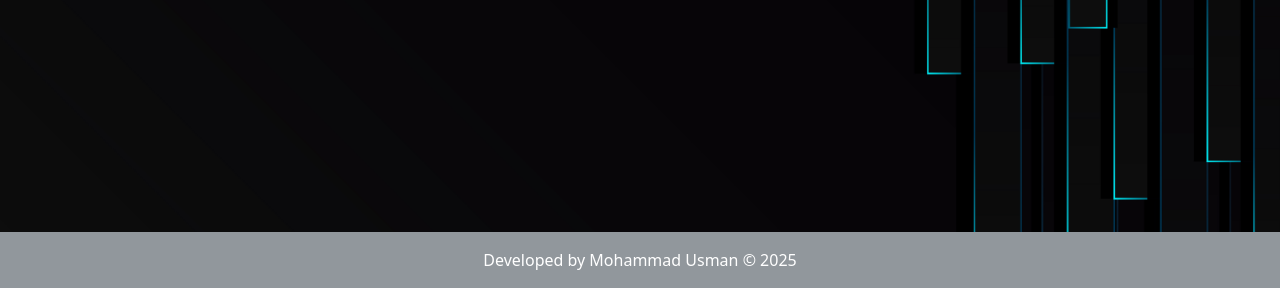
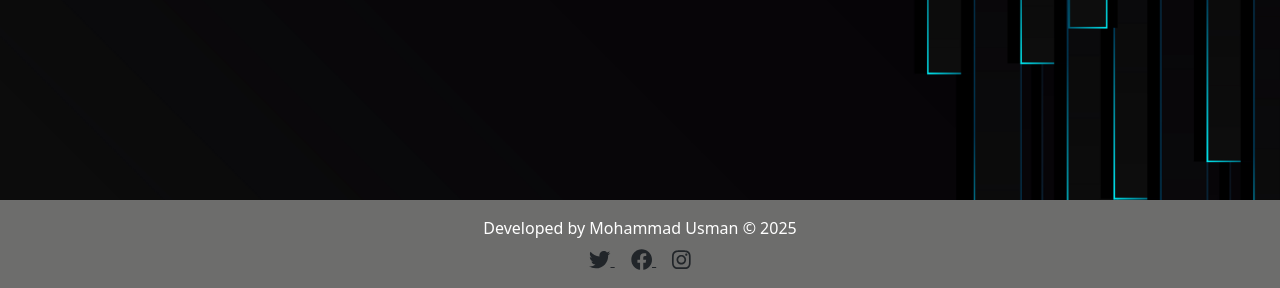
Before and after one commit to Saudii81/django_lms, a Django app: page /books in a window 1280 px wide. Shown: the part 512-800 px from the top of the page. Run offline with Django 4.2, Linux system fonts and the light colour scheme; a user stored in the database is signed in; data comes from the database, SQL or seed files in the repository; parts of the project's set-up code (start-up, migrations or seed data) failed here and were passed over; some libraries are stand-ins or nearby versions.

Commit message:
add social media adons

```diff
--- a/lmsApp/templates/base.html
+++ b/lmsApp/templates/base.html
@@ -156,14 +156,35 @@
 
     <!--Footer-->
     {% if footer %}
-    <footer class="bg-secondary text-lg-start text-white">
+    <footer class="text-lg-start custom-footer">
 
         <!-- Copyright -->
         <div class="text-center p-3" style="background-color: rgba(34, 32, 29, 0.2);">
-            Developed by Mohammad Usman © {% now 'Y' %}
-        </div>
+    Developed by Mohammad Usman © {% now 'Y' %}
+    <div class="mt-2">
+        <a href="https://twitter.com/yourprofile" target="_blank" class="text-dark mx-2">
+            <i class="fab fa-twitter fa-lg"></i>
+        </a>
+        <a href="https://facebook.com/yourprofile" target="_blank" class="text-dark mx-2">
+            <i class="fab fa-facebook fa-lg"></i>
+        </a>
+        <a href="https://instagram.com/yourprofile" target="_blank" class="text-dark mx-2">
+            <i class="fab fa-instagram fa-lg"></i>
+        </a>
+    </div>
+</div>
+
+<!-- Add Font Awesome if not already included -->
+<link href="https://cdnjs.cloudflare.com/ajax/libs/font-awesome/5.15.4/css/all.min.css" rel="stylesheet">
+
         <!-- Copyright -->
     </footer>
+    <style>
+    .custom-footer {
+        background-color: #808080; /* medium grey */
+        color: white; /* make text readable */
+    }
+</style>
     {% endif %}
     <script>
         const loader = $('<div>')
```
